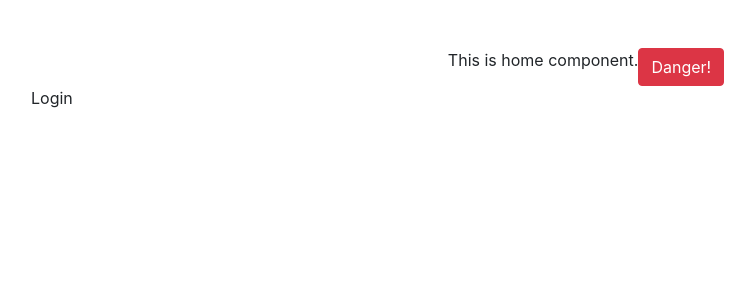
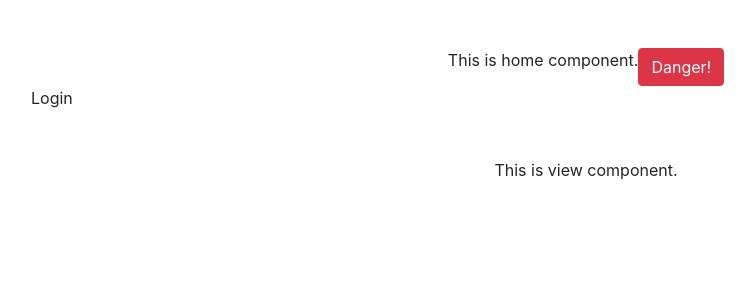
Before and after one commit to Damish/codefest-test, a React (Create React App) app: page / in a window 1280 px wide. Shown: the top 300 px of the page, without its empty margins (54-809 px from the left). Built offline with nearby package versions, Linux system fonts and the light colour scheme.

Commit message:
view component added

```diff
--- a/src/App.js
+++ b/src/App.js
@@ -1,5 +1,6 @@
 import './App.css';
 import Home from "./components/home";
+import View from "./components/view"
 import 'bootstrap/dist/css/bootstrap.min.css';
 import Login from "./components/Login";
 function App() {
@@ -7,6 +8,7 @@ function App() {
     <div>
       <Home/>
       <Login/>
+      <View/>
     </div>
   );
 }
--- a/src/components/view.js
+++ b/src/components/view.js
@@ -0,0 +1,17 @@
+import React, {Component} from 'react';
+
+
+class View extends Component {
+    render() {
+        return (
+            <div className={"container-fluid "}>
+                <div className={"row mt-5 justify-content-center"}>
+                    This is view component.
+
+                </div>
+            </div>
+        );
+    }
+}
+
+export default View;
```
